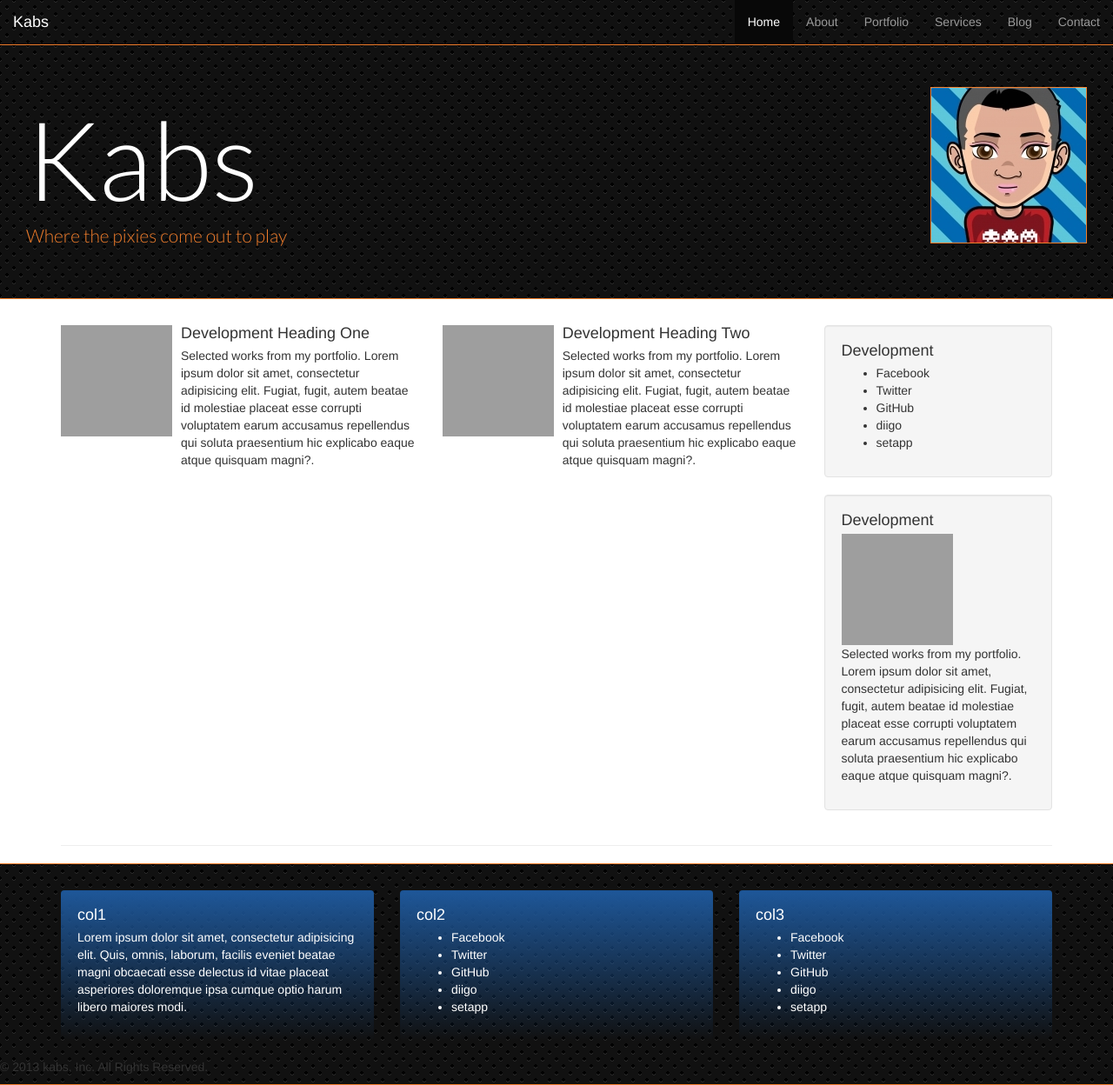
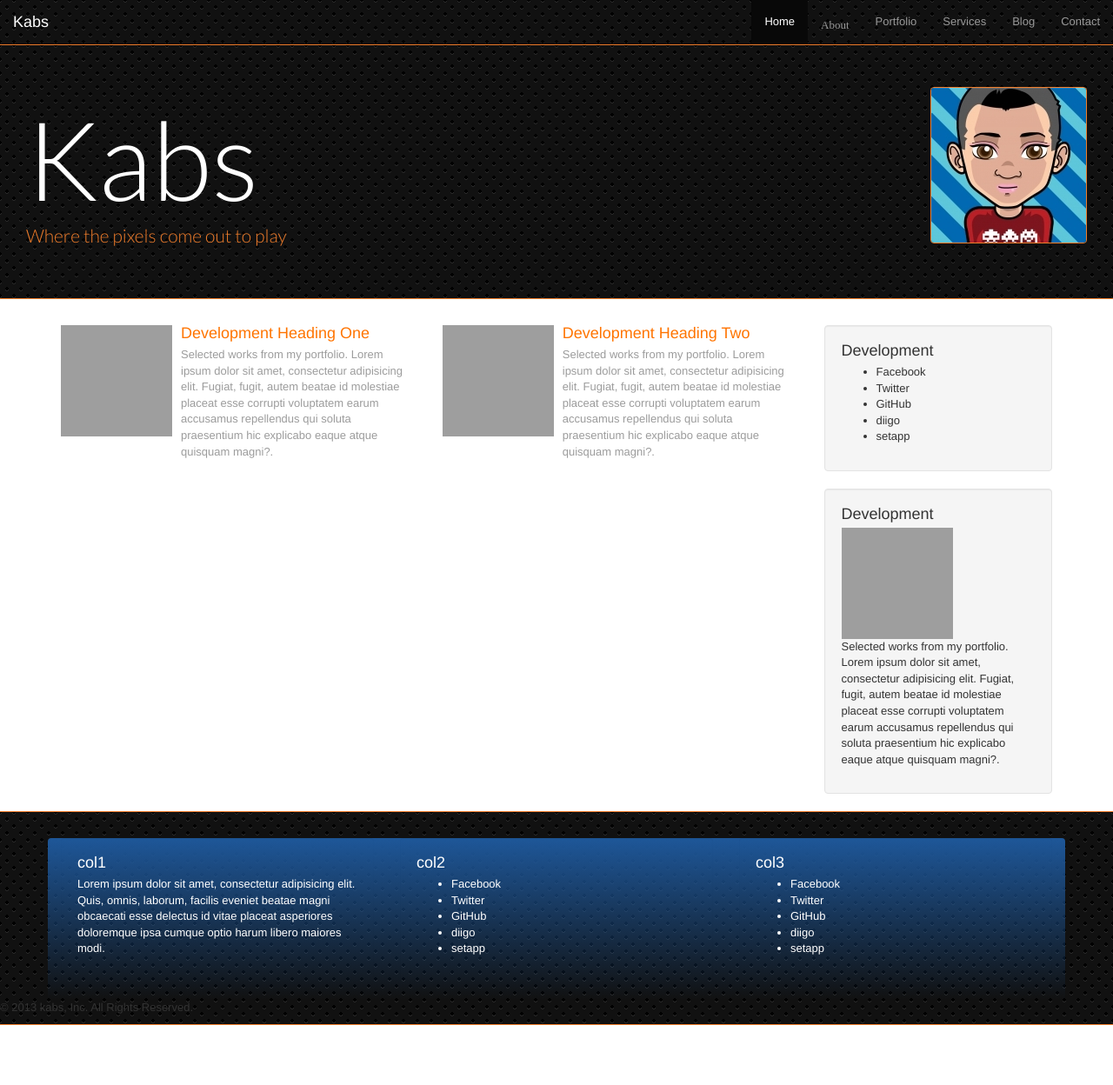
Before and after one commit to tkabbs/tkabbs.github.io, a plain HTML site: page index.html in a window 1280 px wide. Shown: the whole page at 87% size. After the commit the page ends 1179 px from the top, so only its background shows below. Drawn offline with Linux system fonts and the light colour scheme; grey boxes are pictures that could not be loaded.

Commit message:
tweeking

```diff
--- a/css/styles.css
+++ b/css/styles.css
@@ -3,10 +3,16 @@
 /* Settin the baseline font size */
 
 
+body {
+font-size: 13px;
+
+}
+
 .navbar,
 .jumbotron,
 .footer {
-background:
+
+  background:
   radial-gradient(black 15%, transparent 16%) 0 0,
   radial-gradient(black 15%, transparent 16%) 8px 8px,
   radial-gradient(rgba(255,255,255,.1) 15%, transparent 20%) 0 1px,
@@ -22,14 +28,14 @@ background-size:16px 16px;
 
 .jumbotron h1 {
   color: #fff;
-font-family: 'Lato', sans-serif;
+  font-family: 'Lato', sans-serif;
   font-weight: 400;
   font-size: 6em;
 }
 
 
 .jumbotron p {
-font-family: 'Lato', sans-serif;
+  font-family: 'Lato', sans-serif;
   font-weight: 300;
   color: #F07D2B;
     font-size: 1em;
@@ -52,12 +58,14 @@ font-family: 'Lato', sans-serif;
 
 }
 
-.footer .well {
+.footer .container {
   /*
 border-color:#F07D2B;
 */
 color:#fff;
-border:none;
+-webkit-border-radius: 4px;
+-moz-border-radius: 4px;
+border-radius: 4px;
 background: -moz-linear-gradient(top,  rgba(30,87,153,1) 0%, rgba(125,185,232,0) 100%);
 background: -webkit-gradient(linear, left top, left bottom, color-stop(0%,rgba(30,87,153,1)), color-stop(100%,rgba(125,185,232,0)));
 background: -webkit-linear-gradient(top,  rgba(30,87,153,1) 0%,rgba(125,185,232,0) 100%);
@@ -65,7 +73,36 @@ background: -o-linear-gradient(top,  rgba(30,87,153,1) 0%,rgba(125,185,232,0) 10
 background: -ms-linear-gradient(top,  rgba(30,87,153,1) 0%,rgba(125,185,232,0) 100%);
 background: linear-gradient(to bottom,  rgba(30,87,153,1) 0%,rgba(125,185,232,0) 100%);
 filter: progid:DXImageTransform.Microsoft.gradient( startColorstr='#1e5799', endColorstr='#007db9e8',GradientType=0 );
+}
+
+#features .media h4 {
+color:#FF7400;
+}
 
 
+#features .media p {
+color:#9c9c9c;
+}
 
+.footer .well {
+  background-color: transparent;
+  border:none;
 }
+
+/*Image Animation*/
+
+.jumbotron img {
+  border: 1px solid #F07D2B;
+  -webkit-border-radius: 4px;
+  -moz-border-radius: 4px;
+  border-radius: 4px;
+  -webkit-transition: all 0.5s ease-out;
+  -moz-transition: all 0.5s ease-out;
+  -o-transition: all 0.5s ease-out;
+}
+
+.jumbotron img:hover {
+  -webkit-transform: rotate(3deg);
+  -moz-transform: rotate(3deg);
+  -o-transform: rotate(3deg);
+}
--- a/index.html
+++ b/index.html
@@ -20,7 +20,7 @@
   <div class = "collapse navbar-collapse navHeaderCollapse">
     <ul class = "nav navbar-nav navbar-right">
       <li class = "active"><a href = "index.html">Home</a></li>
-      <li><a href = "#">About</a></li>
+      <li class="glyphicon"><a href = "#">About</a></li>
       <li><a href = "#">Portfolio</a></li>
       <li><a href = "#">Services</a></li>
       <li><a href = "http://www.kabs.wordpress.com">Blog</a></li>
@@ -32,20 +32,19 @@
 <div class="jumbotron clearfix">
   <header class="pull-left">
     <h1>Kabs</h1>
-    <p>Where the pixies come out to play</p>
+    <p>Where the pixels come out to play</p>
   </header>
   <img class="pull-right" src="img/tkabbs.jpg" alt="Kabs Avitar" alt="Kabs Avitar">
 </div>
 
 <div class="container">
-	<section id="features">
     <div class="row">
       <div class="col-sm-9">
-          <div class="row">
+          <section id="features" class="row">
             <div class="col-sm-6">
               <div class="media">
               <a href="" class="pull-left">
-              <img src="http://lorempixel.com/128/128/sports/4" alt="image2">
+              <img src="http://lorempixel.com/128/128/sports/3" alt="image2">
               </a>
               <div class="media-body">
               <h4 class="media-heading">Development Heading One</h4>
@@ -64,7 +63,7 @@
             </div>
             </div>
             </div>
-        </div>
+        </section>
       </div>
       <div class="col-sm-3">
         <div class="media well">
@@ -90,7 +89,6 @@
         </div>
       </div>
     </div>
-		<hr>
 </div>
 
 <div class="footer">
```
